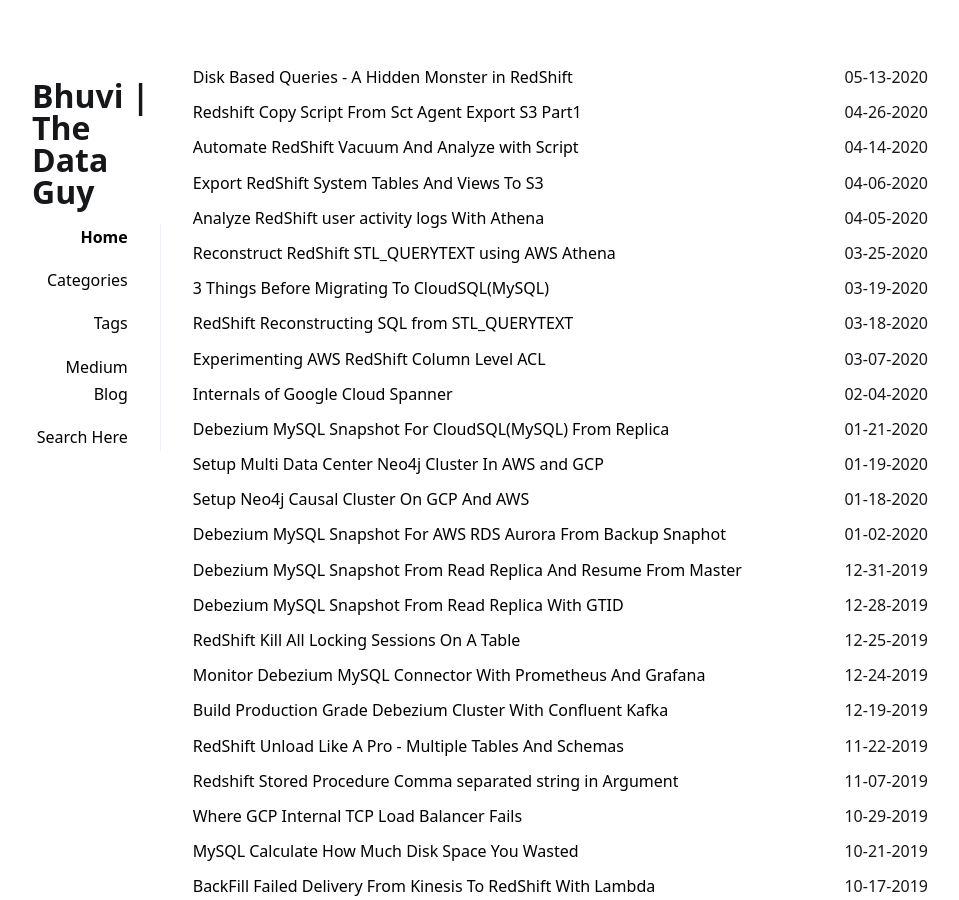
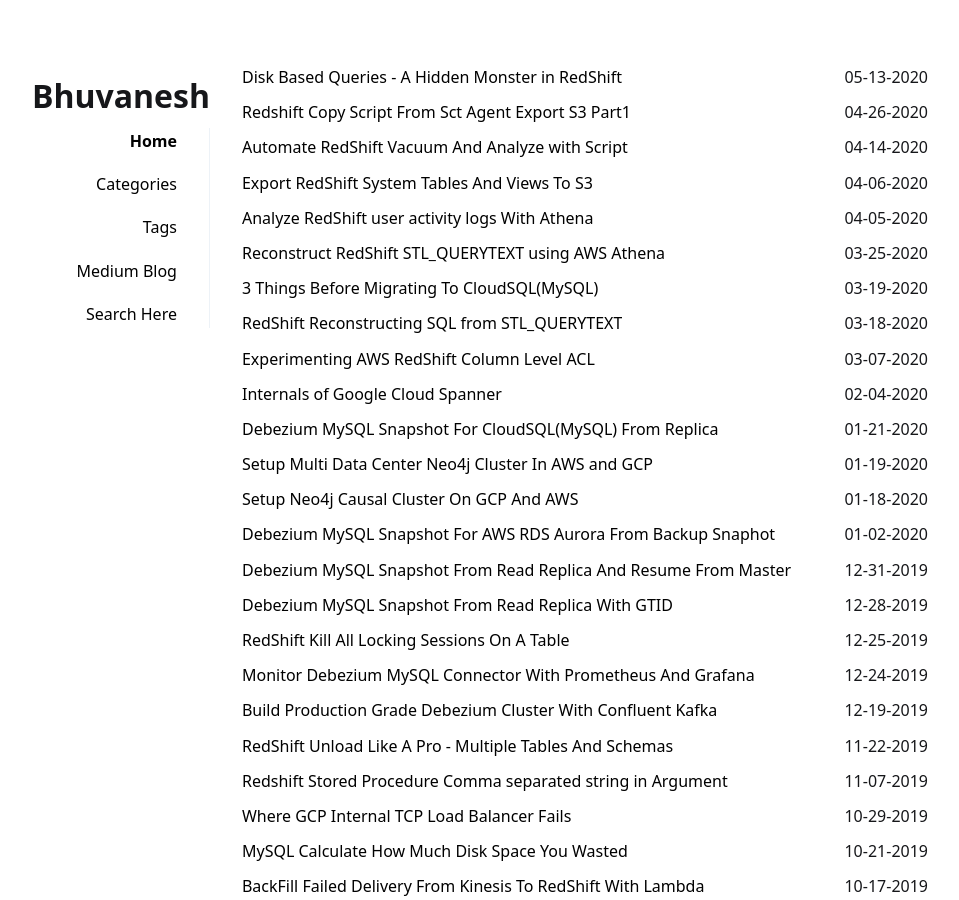
Before and after one commit to MSkalai1998/bhuvithedataguy.github.io, a Jekyll site: the page built from index.html, in a window 1280 px wide and 900 px high. Shown: the whole window, without its empty margins (160-1119 px from the left). Built offline with Jekyll 4.4.1, drawn with Linux system fonts in a browser that asks for light colours.

Commit message:
fixing seo

```diff
--- a/_config.yml
+++ b/_config.yml
@@ -1,6 +1,6 @@
 site: "Bhuvanesh"
 url: "https://thedataguy.in"
-title: "Bhuvi | The Data Guy"
+title: "Bhuvanesh"
 description: "Adventures of a DBA in Cloud, Data, and DevOps. TheDataGuy is a tech blog where you can find AWS, GCP, BigData, Databases, DBA, Automation related posts."
 date_format: "%Y-%m-%d"
 liquid:
```
